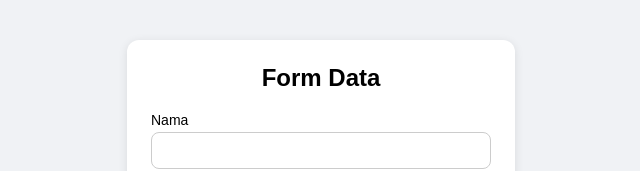
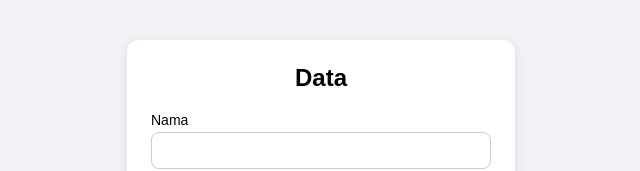
Before and after one commit to variannn340/FirstFlask_0170, a plain HTML site: page templates/index.html in a window 1280 px wide. Shown: the top 171 px of the page, without its empty margins (319-959 px from the left). Drawn offline with Linux system fonts and the light colour scheme.

Commit message:
Update header title in index.html

```diff
--- a/templates/index.html
+++ b/templates/index.html
@@ -8,7 +8,7 @@
 </head>
 <body>
     <div class="card">
-        <h2>Form Data</h2>
+        <h2>Data</h2>
 
         <form method="POST" action="/kirim">
             <label for="nama">Nama</label>
```
